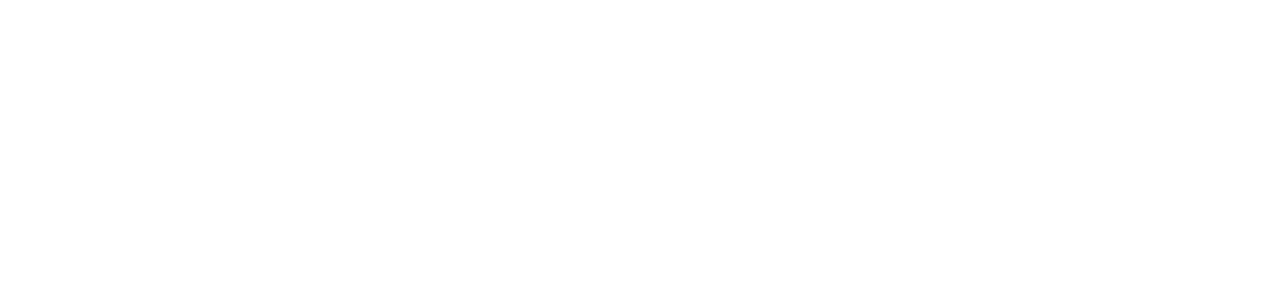
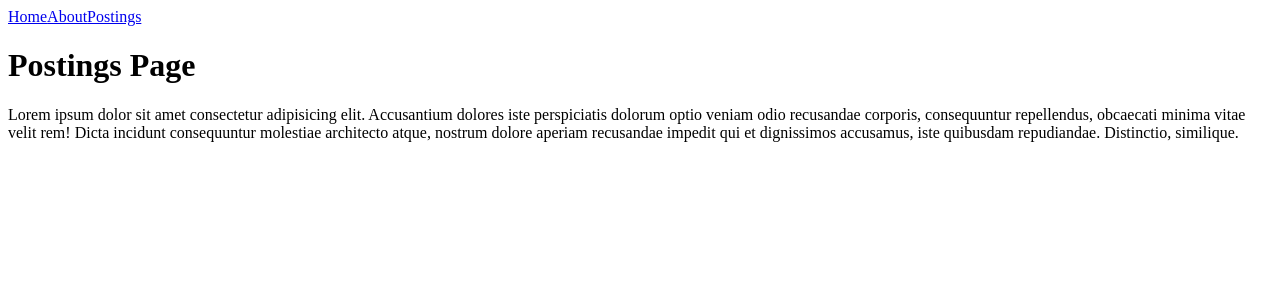
Before and after one commit to jabo-arnold-landry/My-React-workshop, a React (Vite) app: page /postings in a window 1280 px wide. Shown: the top 300 px of the page. Built offline with nearby package versions, Linux system fonts and the light colour scheme.

Commit message:
Add starter files and snippet to start practicing about router dom

```diff
--- a/src/App.tsx
+++ b/src/App.tsx
@@ -1,5 +1,24 @@
+import { lazy } from "react";
+import { NavLink, Route, Routes } from "react-router-dom";
+const Home = lazy(() => import("./RouterPractice/Home"));
+const About = lazy(() => import("./RouterPractice/About"));
+const Postings = lazy(() => import("./RouterPractice/Postings"));
+
 function App() {
-  return <></>;
+  return (
+    <>
+      <div>
+        <NavLink to="/">Home</NavLink>
+        <NavLink to="/about">About</NavLink>
+        <NavLink to="/postings">Postings</NavLink>
+      </div>
+      <Routes>
+        <Route index element={<Home />} />
+        <Route path="/about" element={<About />} />
+        <Route path="/postings" element={<Postings />} />
+      </Routes>
+    </>
+  );
 }
 
 export default App;
--- /dev/null
+++ b/src/RouterPractice/About.tsx
@@ -0,0 +1,18 @@
+export function Home() {
+  return (
+    <>
+      <h1>About Page</h1>
+
+      <p>
+        Lorem ipsum dolor sit amet consectetur adipisicing elit. Accusantium
+        dolores iste perspiciatis dolorum optio veniam odio recusandae corporis,
+        consequuntur repellendus, obcaecati minima vitae velit rem! Dicta
+        incidunt consequuntur molestiae architecto atque, nostrum dolore aperiam
+        recusandae impedit qui et dignissimos accusamus, iste quibusdam
+        repudiandae. Distinctio, similique.
+      </p>
+    </>
+  );
+}
+
+export default Home;
--- /dev/null
+++ b/src/RouterPractice/Home.tsx
@@ -0,0 +1,18 @@
+function About() {
+  return (
+    <>
+      <h1>Home Page</h1>
+
+      <p>
+        Lorem ipsum dolor sit amet consectetur adipisicing elit. Accusantium
+        dolores iste perspiciatis dolorum optio veniam odio recusandae corporis,
+        consequuntur repellendus, obcaecati minima vitae velit rem! Dicta
+        incidunt consequuntur molestiae architecto atque, nostrum dolore aperiam
+        recusandae impedit qui et dignissimos accusamus, iste quibusdam
+        repudiandae. Distinctio, similique.
+      </p>
+    </>
+  );
+}
+
+export default About;
--- /dev/null
+++ b/src/RouterPractice/Postings.tsx
@@ -0,0 +1,18 @@
+function Postings() {
+  return (
+    <>
+      <h1>Postings Page</h1>
+
+      <p>
+        Lorem ipsum dolor sit amet consectetur adipisicing elit. Accusantium
+        dolores iste perspiciatis dolorum optio veniam odio recusandae corporis,
+        consequuntur repellendus, obcaecati minima vitae velit rem! Dicta
+        incidunt consequuntur molestiae architecto atque, nostrum dolore aperiam
+        recusandae impedit qui et dignissimos accusamus, iste quibusdam
+        repudiandae. Distinctio, similique.
+      </p>
+    </>
+  );
+}
+
+export default Postings;
--- a/src/index.css
+++ b/src/index.css
@@ -1 +1 @@
-@import "tailwindcss";
+/* @import "tailwindcss"; */
```
